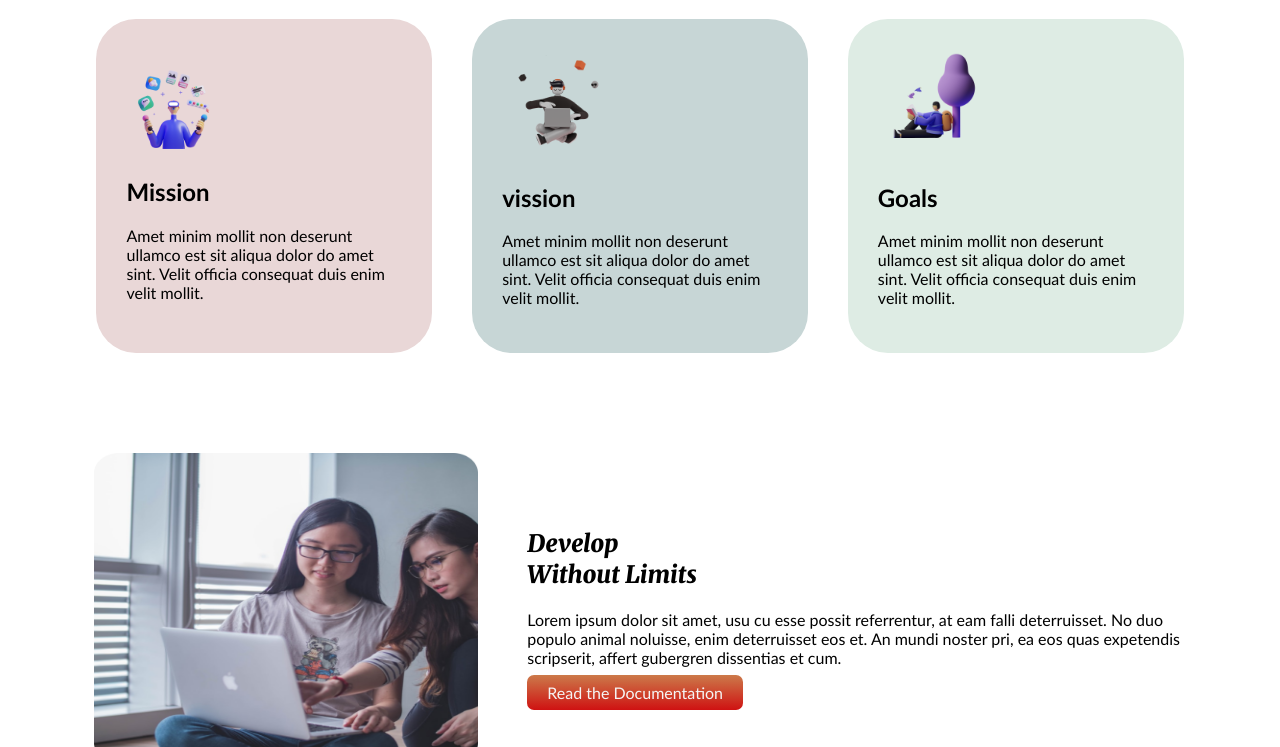
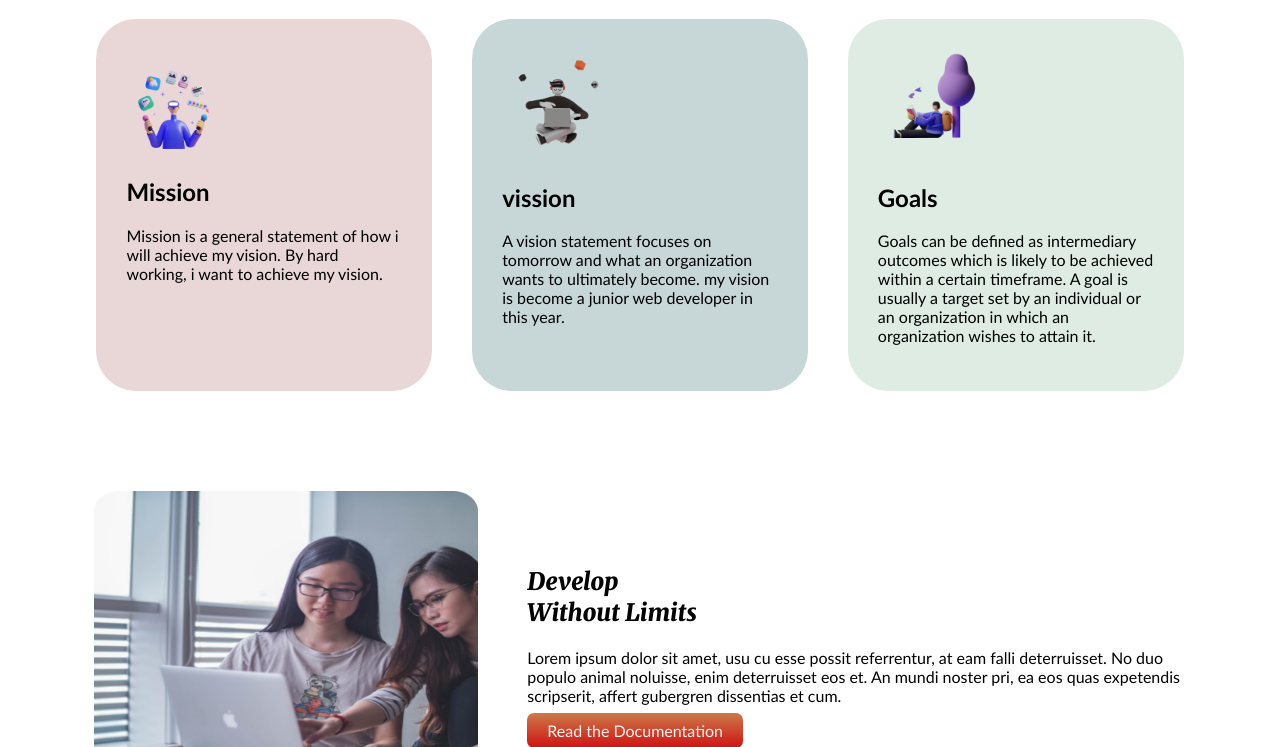
Before and after one commit to Web-Alamin/mission-2022, a plain HTML site: page index.html in a window 1280 px wide. Shown: the part 752-1499 px from the top of the page. Drawn offline with Linux system fonts and the light colour scheme; a web font is replaced by a local one.

```diff
--- a/index.html
+++ b/index.html
@@ -38,28 +38,19 @@
         <div id="mission" class="icon">
             <img src="images/illustrators/illustrator-1.png" alt="">
             <h2>Mission</h2>
-            <p>Amet minim mollit non deserunt
-                ullamco est sit aliqua dolor do amet
-                sint. Velit officia consequat duis enim
-                velit mollit.
+            <p> Mission is a general statement of how i will achieve my vision. By hard working, i want to achieve my vision.
             </p>
         </div>
         <div id="vission" class="icon">
             <img src="images/illustrators/illustrator-2.png" alt="">
             <h2>vission</h2>
-            <p>Amet minim mollit non deserunt
-                ullamco est sit aliqua dolor do amet
-                sint. Velit officia consequat duis enim
-                velit mollit.
+            <p>A vision statement focuses on tomorrow and what an organization wants to ultimately become. my vision is become a junior web developer in this year.
             </p>
         </div>
         <div id="goal" class="icon">
             <img src="images/illustrators/illustrator-3.png" alt="">
             <h2>Goals</h2>
-            <p>Amet minim mollit non deserunt
-                ullamco est sit aliqua dolor do amet
-                sint. Velit officia consequat duis enim
-                velit mollit.</p>
+            <p> Goals can be defined as intermediary outcomes which is likely to be achieved within a certain timeframe. A goal is usually a target set by an individual or an organization in which an organization wishes to attain it.</p>
         </div>
     </section>
 
--- a/style.css
+++ b/style.css
@@ -13,7 +13,7 @@ span{
 }
 
 #border{
-    border-left: 5px solid rgb(207, 18, 18);
+    border-left: 5px solid rgb(174, 220, 221);
 }
 
 .button{
```
